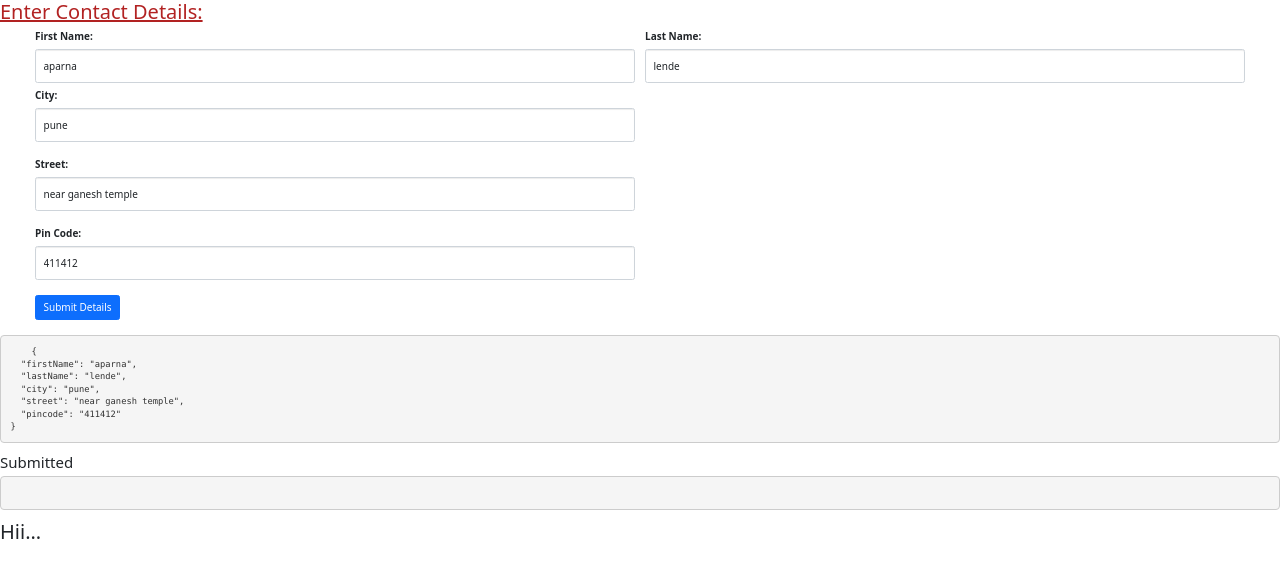
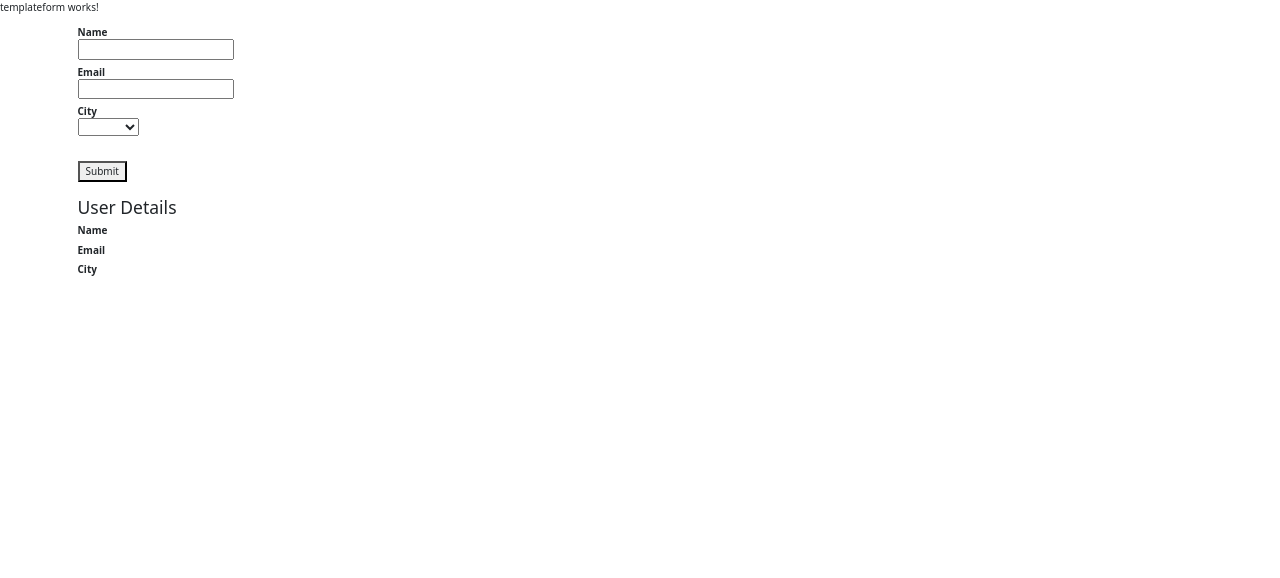
Before and after one commit to aparnalende/AngularPractice, an Angular app: page / in a window 1280 px wide. Shown: the top 578 px of the page. Built offline with nearby package versions, Linux system fonts and the light colour scheme.

Commit message:
add template form

```diff
--- /dev/null
+++ b/src/app/Forms/templateform/templateform.component.html
@@ -0,0 +1,42 @@
+<p>templateform works!</p>
+<div class="container">
+  <form #frmRegister="ngForm" (submit)="submitClick(frmRegister.value)">
+    <dl>
+      <dt>Name</dt>
+      <dd>
+        <input type="text" name="uname" #userName="ngModel" ngModel required />
+      </dd>
+      <dt>Email</dt>
+      <dd>
+        <input
+          type="email"
+          name="email"
+          #userEmail="ngModel"
+          ngModel
+          required
+        />
+      </dd>
+      <dt>City</dt>
+      <dd>
+        <select name="city" #city="ngModel" ngModel>
+          <option>Pune</option>
+          <option>Mumbai</option>
+          <option>Nashik</option>
+          <option>Delhi</option>
+        </select>
+      </dd>
+    </dl>
+    <br />
+    <button>Submit</button>
+  </form>
+  <br />
+  <h3>User Details</h3>
+  <dl>
+    <dt>Name</dt>
+    <dd>{{ userName.value }}</dd>
+    <dt>Email</dt>
+    <dd>{{ userEmail.value }}</dd>
+    <dt>City</dt>
+    <dd>{{ city.value }}</dd>
+  </dl>
+</div>
--- /dev/null
+++ b/src/app/Forms/templateform/templateform.component.ts
@@ -0,0 +1,14 @@
+import { Component, OnInit } from '@angular/core';
+
+@Component({
+  selector: 'app-templateform',
+  templateUrl: './templateform.component.html',
+  styleUrls: ['./templateform.component.css']
+})
+export class TemplateformComponent  {
+
+  submitClick(values:any){
+    alert(values.uname+'\n'+values.email+"\n"+values.city)
+  }
+
+}
--- a/src/app/app.component.html
+++ b/src/app/app.component.html
@@ -33,4 +33,5 @@
 <!-- <app-lifecycle></app-lifecycle> -->
 <!-- <app-parentcycle></app-parentcycle> -->
 <!-- <app-parentsearch></app-parentsearch> -->
-<app-contactform></app-contactform>
+<!-- <app-contactform></app-contactform> -->
+<app-templateform></app-templateform>
--- a/src/app/app.module.ts
+++ b/src/app/app.module.ts
@@ -25,6 +25,7 @@ import { ChildcycleComponent } from './lifecycle/childcycle/childcycle.component
 import { ParentsearchComponent } from './componentcommunication/parentsearch/parentsearch.component';
 import { ChildsearchComponent } from './componentcommunication/childsearch/childsearch.component';
 import { ContactformComponent } from './Forms/contactform/contactform.component';
+import { TemplateformComponent } from './Forms/templateform/templateform.component';
 
 // import { LoginComponent } from './first_demo/login.component';
 // import { DemobindingComponent } from './demobinding/demobinding.component';
@@ -79,6 +80,7 @@ import { ContactformComponent } from './Forms/contactform/contactform.component'
     ParentsearchComponent,
     ChildsearchComponent,
     ContactformComponent,
+    TemplateformComponent,
 
     // LoginComponent,
     // DemobindingComponent,
```
Also changed, not shown: src/app/Forms/templateform/templateform.component.css (added), 1 other file (tests, documents, lock files or other folders).
